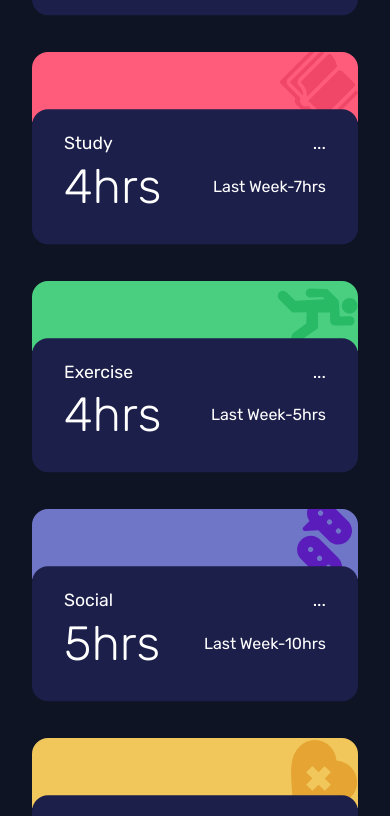
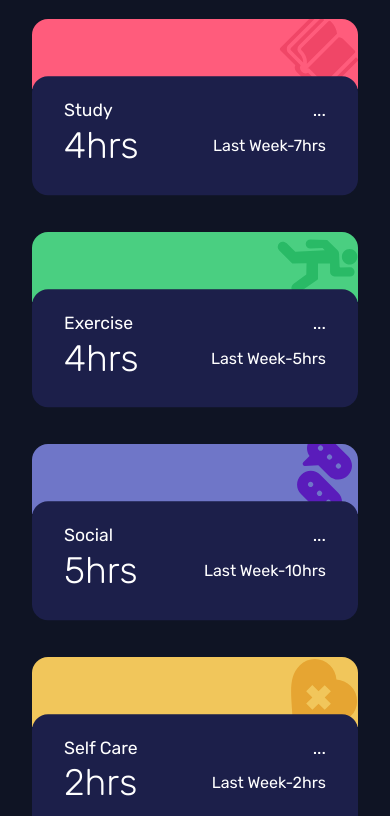
Before and after one commit to ashwinihingolikar/time-tracking-dashboard, a plain HTML site: page index.html in a window 390 px wide. Shown: the part 713-1529 px from the top of the page. Drawn offline with Linux system fonts and the light colour scheme.

Commit message:
Update styles.css

```diff
--- a/styles.css
+++ b/styles.css
@@ -196,7 +196,7 @@ body{
         font-size: 1.5em;
     }
    .activity-information h2{
-        font-size: 3em;
+        font-size: 2.3em;
     }
 }
 @media screen and (max-width: 380px) {
```
